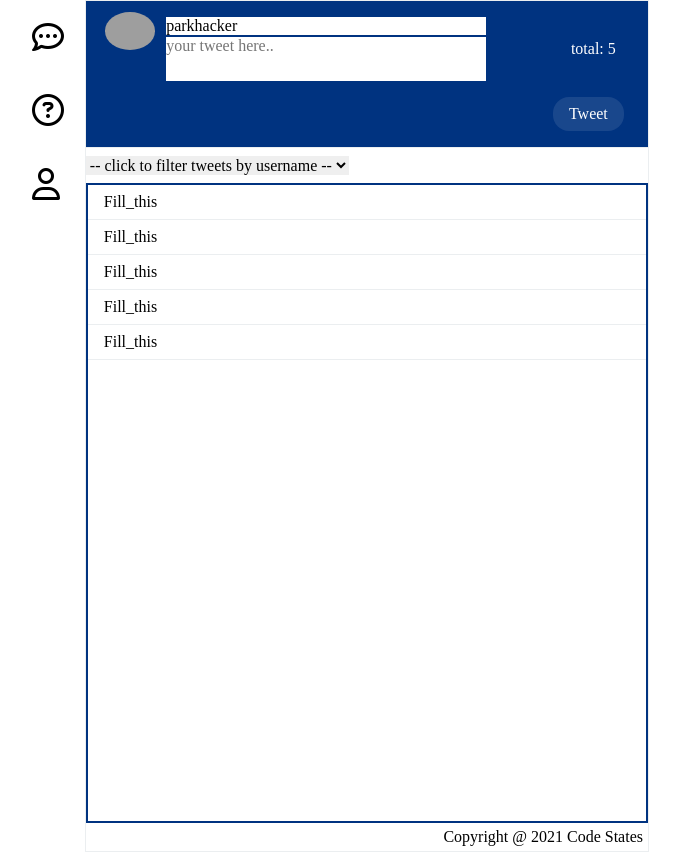
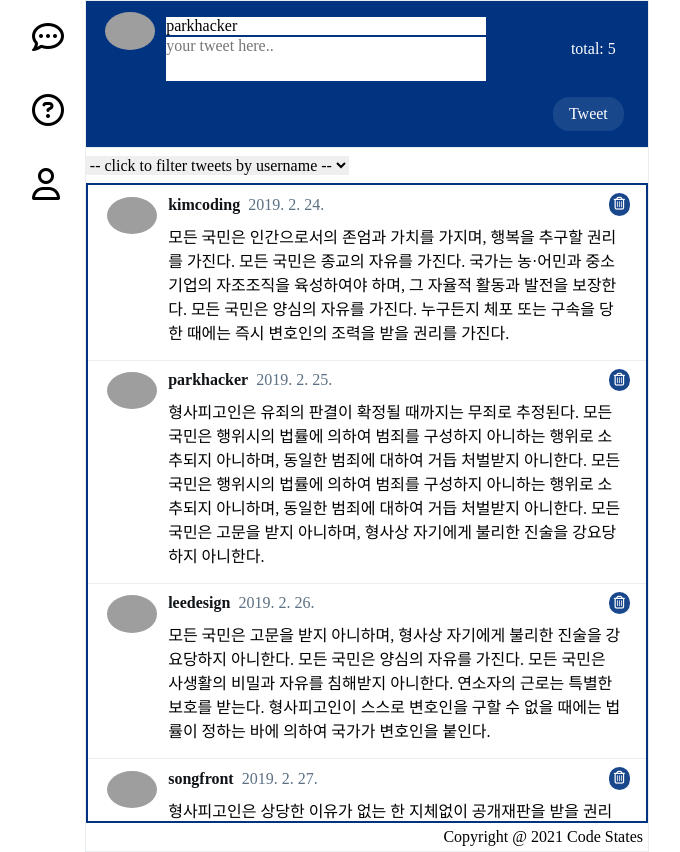
Before and after one commit to pistachio02/git-practice-for-project, a React (Create React App) app: page / in a window 1280 px wide. Shown: the whole page, without its empty margins (310-990 px from the left). Built offline with nearby package versions, Linux system fonts and the light colour scheme; grey boxes are pictures that could not be loaded.

Commit message:
죄사ㅓㅇ합ㄴ;디

```diff
--- a/src/Components/Tweet.js
+++ b/src/Components/Tweet.js
@@ -1,12 +1,31 @@
 import React from 'react';
 import './Tweet.css';
 
-const Tweet = ({ tweet }) => {
+const Tweet = ({ tweet, handleDeleteTweet, idx }) => {
   const parsedDate = new Date(tweet.createdAt).toLocaleDateString('ko-kr');
 
   return (
     <li className="tweet" id={tweet.id}>
-      Fill_this
+      <div className="tweet__profile">
+        <img src={tweet.picture} />
+      </div>
+      <div className="tweet__content">
+        <div className="tweet__userInfo">
+          <div className="tweet__userInfo--wrapper">
+            <span className="tweet__username">{tweet.username}</span>
+            <span className="tweet__createdAt">{parsedDate}</span>
+          </div>
+          <div className="tweet__userInfo--buttonWrapper">
+            <button
+              className="tweet__deleteButton"
+              onClick={() => handleDeleteTweet(tweet.username, idx)}
+            >
+              <i className="far fa-trash-alt"></i>
+            </button>
+          </div>
+        </div>
+        <div className="tweet__message">{tweet.content}</div>
+      </div>
     </li>
   );
 };
```
